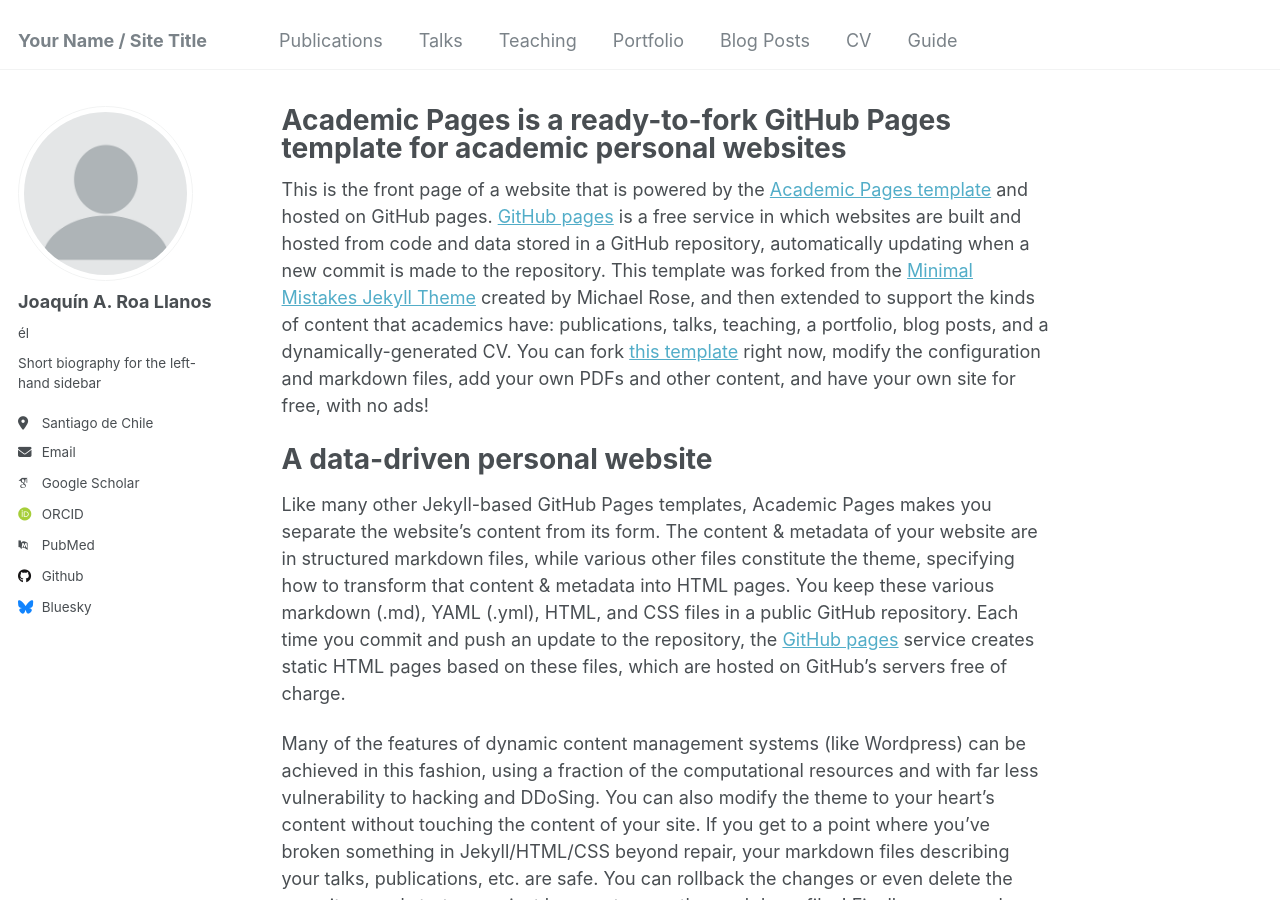
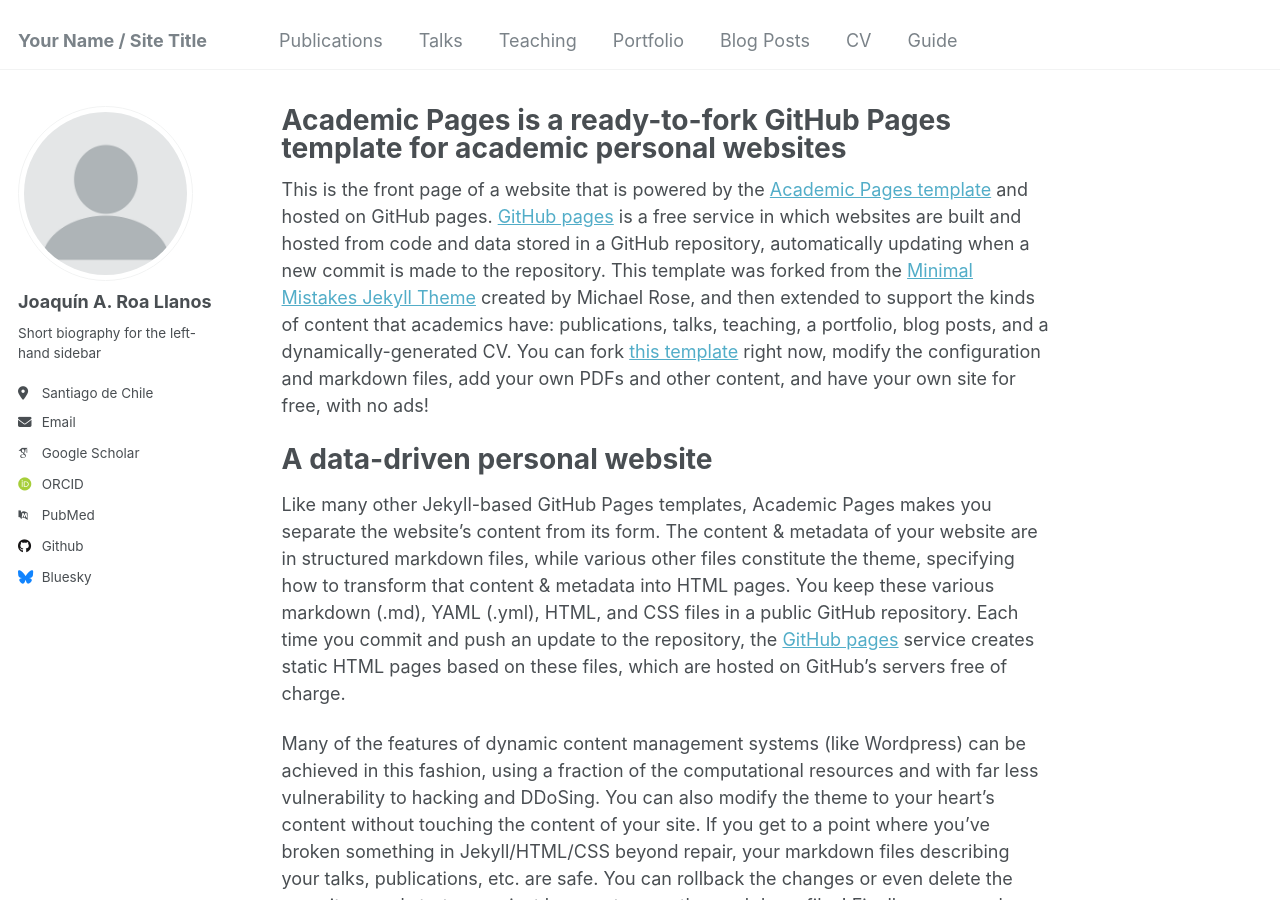
Before and after one commit to jroallanos/jroallanos.github.io, a Jekyll site: the page built from _pages/about.md, in a window 1280 px wide and 900 px high. Built offline with Jekyll 4.4.1, drawn with Linux system fonts in a browser that asks for light colours; some web fonts are replaced.

Commit message:
Update _config.yml

```diff
--- a/_config.yml
+++ b/_config.yml
@@ -23,7 +23,7 @@
   # Biographic information
   avatar           : "profile.png"
   name             : "Joaquín A. Roa Llanos"
-  pronouns         : "él"
+  pronouns         : # "él"
   bio              : "Short biography for the left-hand sidebar"
   location         : "Santiago de Chile"
   employer         : # "Red Brick University"
```
